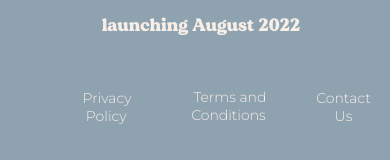
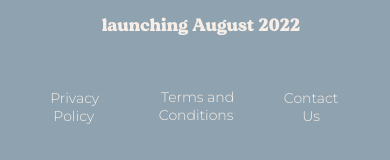
Before and after one commit to maywoollcott/diviisite, a React (Create React App) app: page / in a window 390 px wide. Shown: the part 414-574 px from the top of the page. Built offline with nearby package versions, Linux system fonts and the light colour scheme; a web font is replaced by a local one.

Commit message:
mobile margins landing

```diff
--- a/src/Components/Footer/Footer.css
+++ b/src/Components/Footer/Footer.css
@@ -55,6 +55,7 @@
     background-color: transparent;
     position: relative;
     margin-top: 10%;
+    margin-right: 20%;
   }
 
   .footer ul {
```
